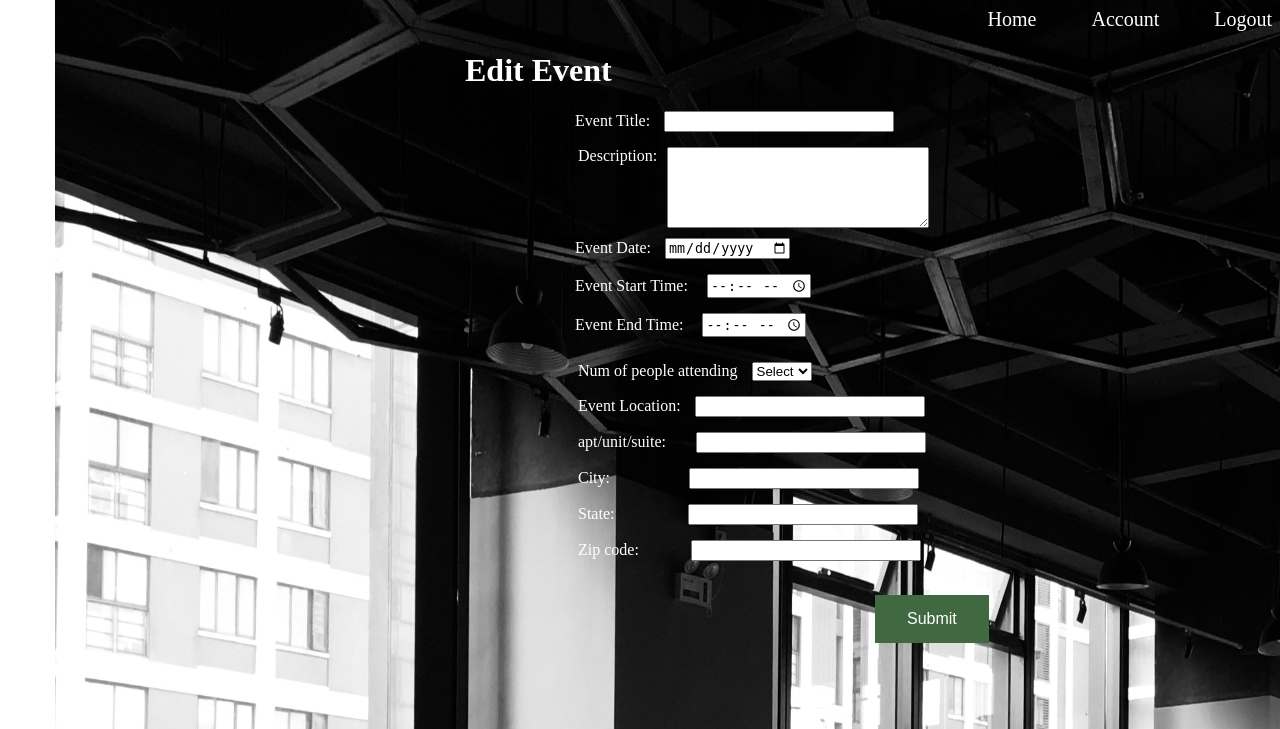
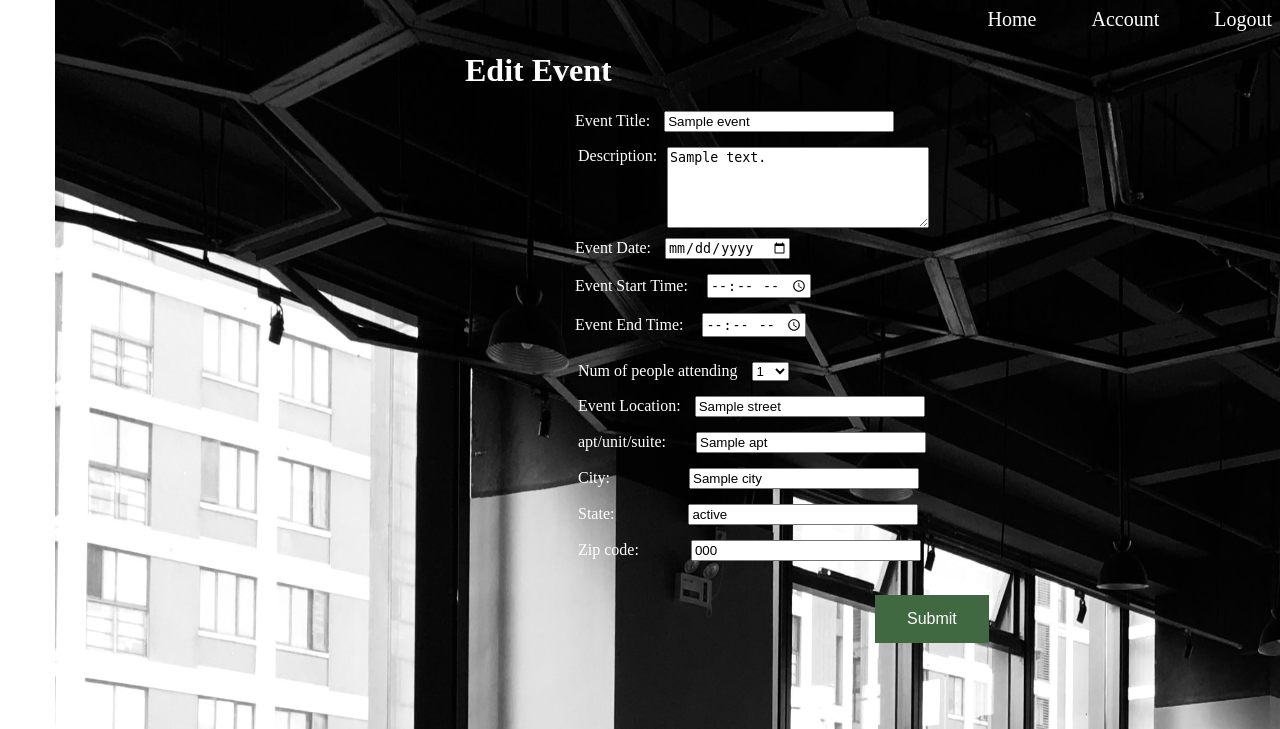
Before and after one commit to mhopes2/community_fitness, a Flask app: template flask_app/templates/editEvent.html in a window 1280 px wide. Shown: the top 729 px of the page. Run offline with Flask 2, Linux system fonts and the light colour scheme; the template is opened without the code that fills it: most values are stand-ins (such as "Sample title", 1, 10 or a date in 2020).

Commit message:
updated events

```diff
--- a/flask_app/templates/editEvent.html
+++ b/flask_app/templates/editEvent.html
@@ -26,46 +26,46 @@
         {% endwith %}
         </div>
         <div id="wrapper">
-            <form action="'/event/edit/" method="POST">
+            <form action="/event/update/{{event.id}}" method="POST">
                 <label for="title">Event Title:</label>
-                <input type="text" name="name" class="input_tag"><br>
+                <input type="text" name="title" value="{{event.title}}" class="input_tag"><br>
                 <div id="text_area">
                     <label for="description">Description:</label>
-                    <textarea name="description" id="description" cols="30" rows="5"></textarea><br>
+                    <textarea name="description" id="description" cols="30" rows="5">{{event.description}}</textarea><br>
                 </div>
                 <label for="event_date">Event Date:</label>
-                <input type="date" name="date" id="date"><br>
+                <input type="date" name="date" value = "{{event.date}}"id="date"><br>
                 <label for="duration">Event Start Time:</label>
-                <input type="time" name="time" class="time"><br>
+                <input type="time" name="start_time" value="{{event.start_time}}" class="time"><br>
                 <label for="duration">Event End Time:</label>
-                <input type="time" name="duration" class="time"><br>
+                <input type="time" name="end_time" value="{{event.end_time}}" class="time"><br>
                 <div id="select_tag">
-                    <label for="number">Num of people attending</label>
-                    <select name="attendance" id="attendance">
-                        <option value="num">Select</option>
-                        <option value="num">1</option>
-                        <option value="num">2</option>
-                        <option value="num">3</option>
-                        <option value="num">4</option>
-                        <option value="num">5</option>
-                        <option value="num">6</option>
-                        <option value="num">7</option>
-                        <option value="num">8</option>
-                        <option value="num">9</option>
-                        <option value="num">10</option>
+                    <label for="num_of_pple">Num of people attending</label>
+                    <select name="num_of_pple" id="attendance">
+                        <option value="0">{{event.num_of_pple}}</option>
+                        <option value="1">1</option>
+                        <option value="2">2</option>
+                        <option value="3">3</option>
+                        <option value="4">4</option>
+                        <option value="5">5</option>
+                        <option value="6">6</option>
+                        <option value="7">7</option>
+                        <option value="8">8</option>
+                        <option value="9">9</option>
+                        <option value="10">10</option>
                     </select>
                 </div>
                 <div id="loc">
                     <label for="location">Event Location:</label>
-                    <input type="text" name="street" class="input_tag"><br>
+                    <input type="text" name="street" value = "{{event.street}}"class="input_tag"><br>
                     <label for="apt">apt/unit/suite:</label>
-                    <input type="text" name="apt" class="input_tag3"><br>
+                    <input type="text" name="apt" value = "{{event.apt}}"class="input_tag3"><br>
                     <label for="city">City:</label>
-                    <input type="text" name="city" class="input_tag4"><br>
+                    <input type="text" name="city" value = "{{event.city}}"class="input_tag4"><br>
                     <label for="state">State:</label>
-                    <input type="text" name="state" class="input_tag1"><br>
+                    <input type="text" name="state" value = "{{event.state}}"class="input_tag1"><br>
                     <label for="zip">Zip code:</label>
-                    <input type="text" name="zip" class="input_tag2">
+                    <input type="text" name="zip" value = "{{event.zip}}"class="input_tag2">
                 </div>
                 <div id="button">
                     <input type="submit" value="Submit" id="linkbtn">
--- a/flask_app/templates/join_event.html
+++ b/flask_app/templates/join_event.html
@@ -11,7 +11,7 @@
     <body>
         <div id="nav">
             <a href="/dashboard" class="topLinks">Home</a>
-            <a href="/success/" class="topLinks">Account</a>
+            <a href="/success/{{ user.id }}" class="topLinks">Account</a>
             <a href="/logout" class="rightLink">Logout</a>
         </div>
         <img src="{{ url_for('static', filename='/img/fitness.png') }}">
@@ -26,7 +26,7 @@
                 <label for="num_of_peope">Num of people: {{event.num_of_pple}}</label><br>
                 <label>Location: {{event.street}} {{event.apt}} {{event.city}} {{event.state}} {{event.zip}}</label><br>
                 <label for="user_id">Posted By:{{event.users.first_name}} {{event.users.last_name}}</label>
-                {% if session['user_id'] != user.users_signedup_event %}
+                {% if session["user_id"] not in userEventsList |map(attribute ="user_id")%}
                     <div id="button">
                         <input type="submit" value="Join" id="linkbtn">
                     </div>
```
Also changed, not shown: flask_app/controllers/events.py (+19 -18 lines), flask_app/models/event.py (+14 -2 lines), flask_app/templates/dashboard.html (+4 -3 lines).
